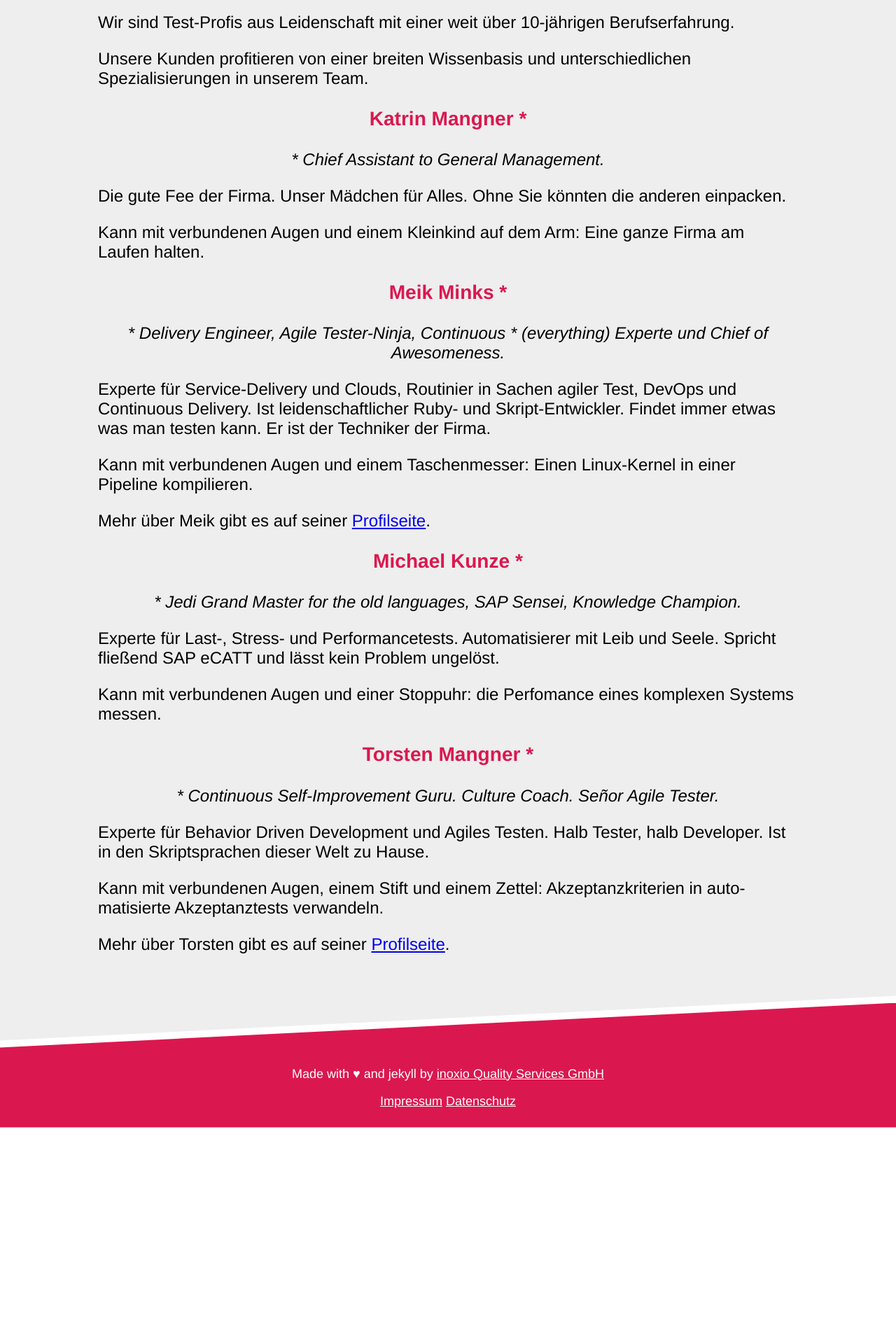
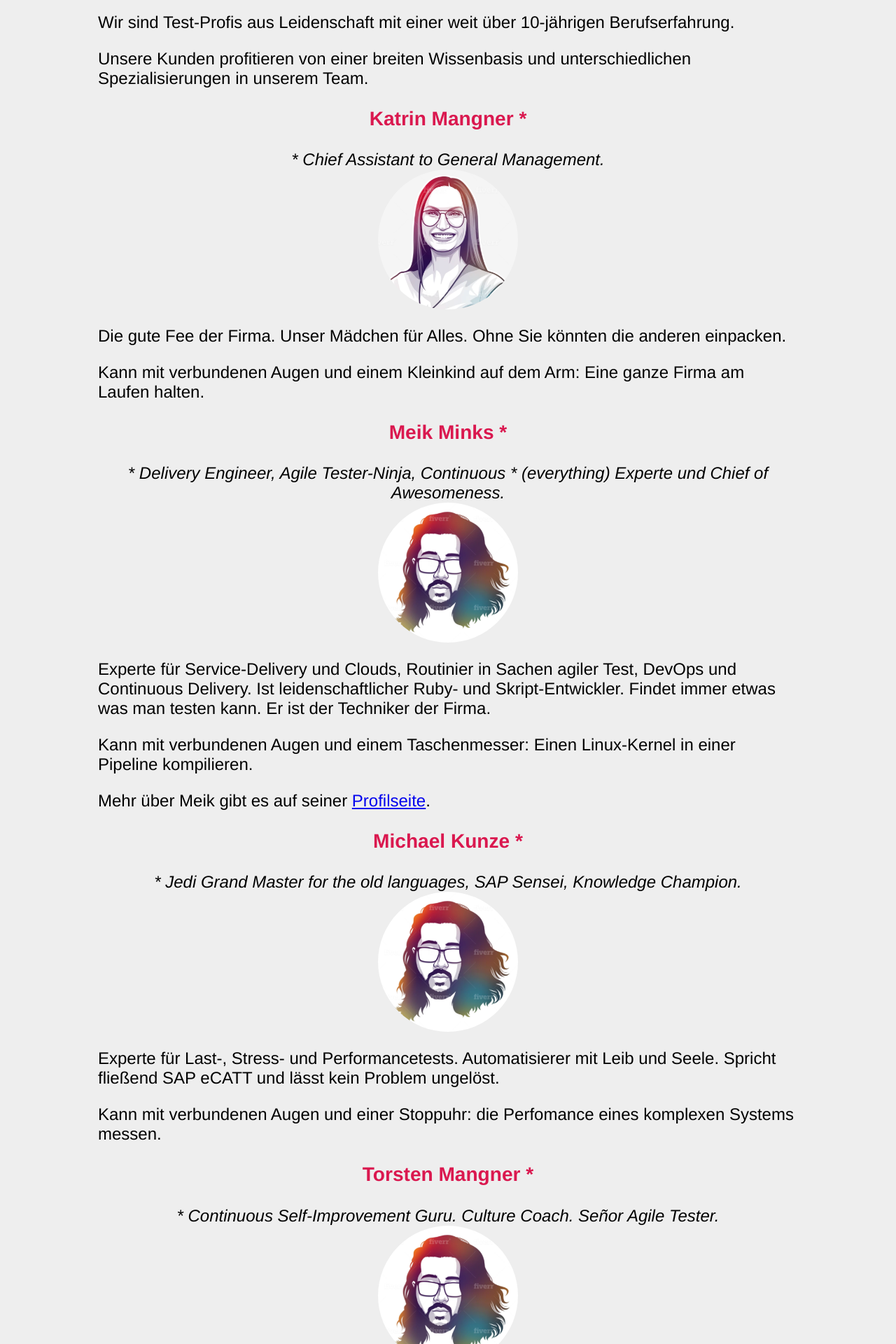
Before and after one commit to inoxio/inoxio.github.io, a Jekyll site: the page built from team.html, in a window 1280 px wide. Shown: the part 324-2244 px from the top of the page at 70% size. Built offline with Jekyll 4.4.1, drawn with Linux system fonts in a browser that asks for light colours; before the commit the page ends 1935 px from its top, so only the background shows below that.

Commit message:
Add example for profile pictures

```diff
--- a/_includes/sections/team.md
+++ b/_includes/sections/team.md
@@ -7,9 +7,11 @@
 
 {% assign colleagues = site.colleagues | sort: 'name' %}
 {% for colleague in colleagues %}
+
   <div class="colleague">
     <h3 class="name">{{ colleague.name }} *</h3>
     <span class="title">* {{colleague.title}}</span>
+    <img src="{{ colleague.avatar | relative_url }}" />
     {{ colleague.content | markdownify }}
   </div>
 {% endfor %}
--- a/_sass/_team.scss
+++ b/_sass/_team.scss
@@ -1,7 +1,15 @@
 section#team {
-  .title {
-    display: block;
-    text-align: center;
-    font-style: italic;
+  .colleague {
+    img {
+      display: block;
+      margin: 0 auto;
+      width: 200px;
+      border-radius: 50%;
+    }
+    .title {
+      display: block;
+      text-align: center;
+      font-style: italic;
+    }
   }
 }
```
Also changed, not shown: _collections/_colleagues/kmangner.md (+2 -0 lines), _collections/_colleagues/mkunze.md (+2 -0 lines), _collections/_colleagues/mminks.md (+2 -0 lines), _collections/_colleagues/tmangner.md (+2 -0 lines), assets/img/kmangner.png (added), assets/img/tmangner.png (added).
